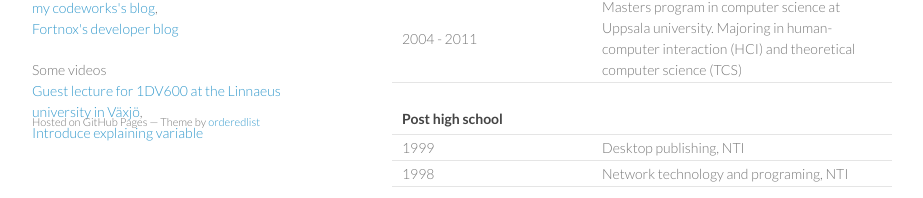
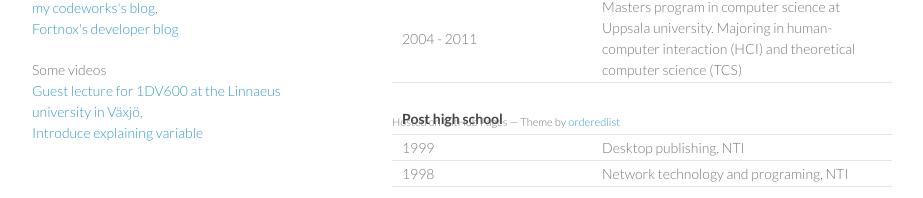
Before and after one commit to d-Pixie/d-Pixie.github.io, a Jekyll site: the page built from cv/index.md, in a window 1280 px wide and 900 px high, scrolled down 557 px. Shown: the part 699-897 px from the top of the window, without its empty margins (178-1101 px from the left). Built offline with Jekyll 4.4.1, drawn with Linux system fonts in a browser that asks for light colours.

Commit message:
Moves footer into main section

```diff
--- a/_layouts/default.html
+++ b/_layouts/default.html
@@ -45,10 +45,10 @@
       </header>
       <section>
         {{ content }}
+        <footer>
+          <p><small>Hosted on GitHub Pages &mdash; Theme by <a href="https://github.com/orderedlist">orderedlist</a></small></p>
+        </footer>
       </section>
-      <footer>
-        <p><small>Hosted on GitHub Pages &mdash; Theme by <a href="https://github.com/orderedlist">orderedlist</a></small></p>
-      </footer>
     </div>
     <script src="/javascripts/scale.fix.js"></script>
 
```
